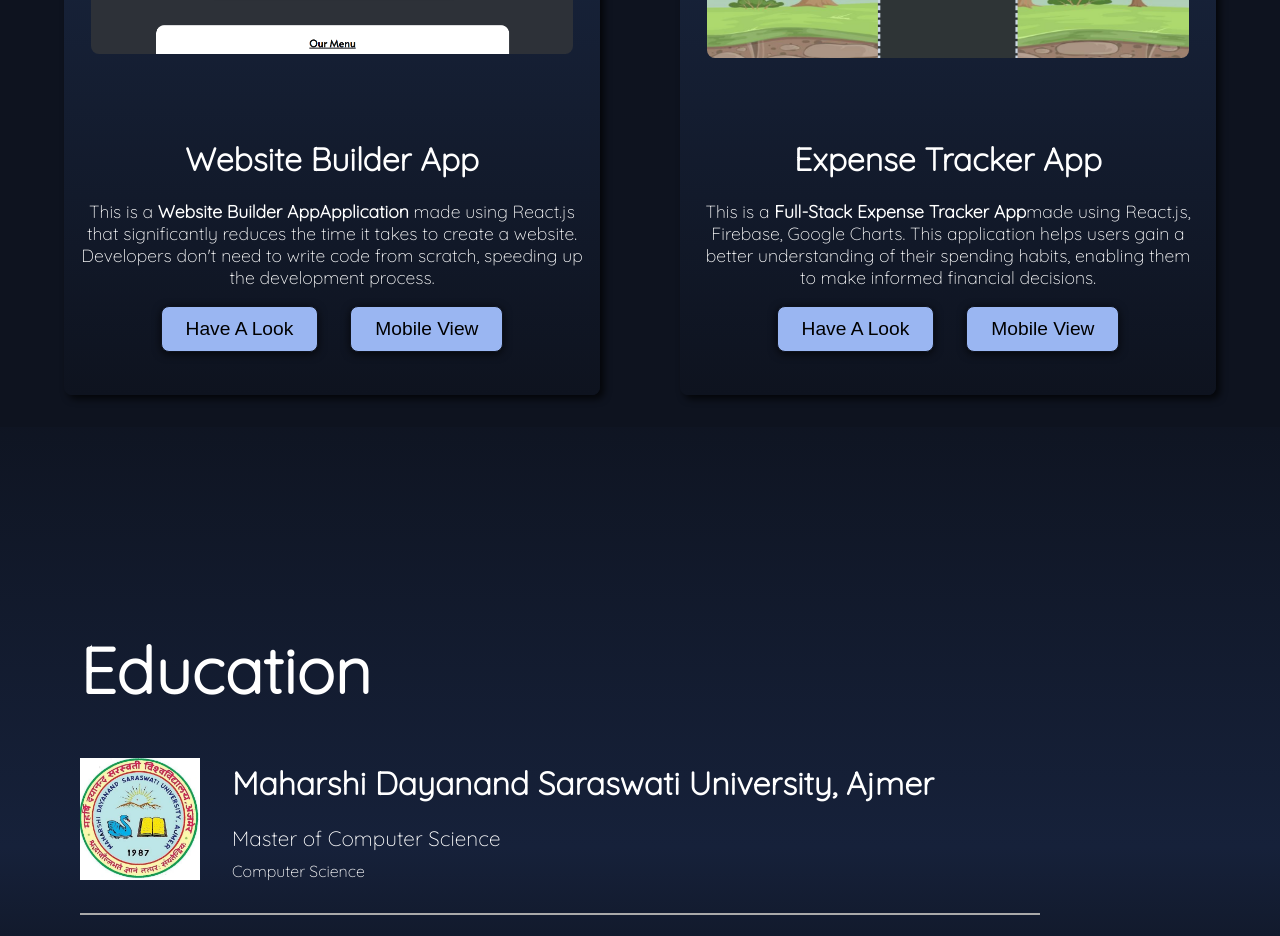
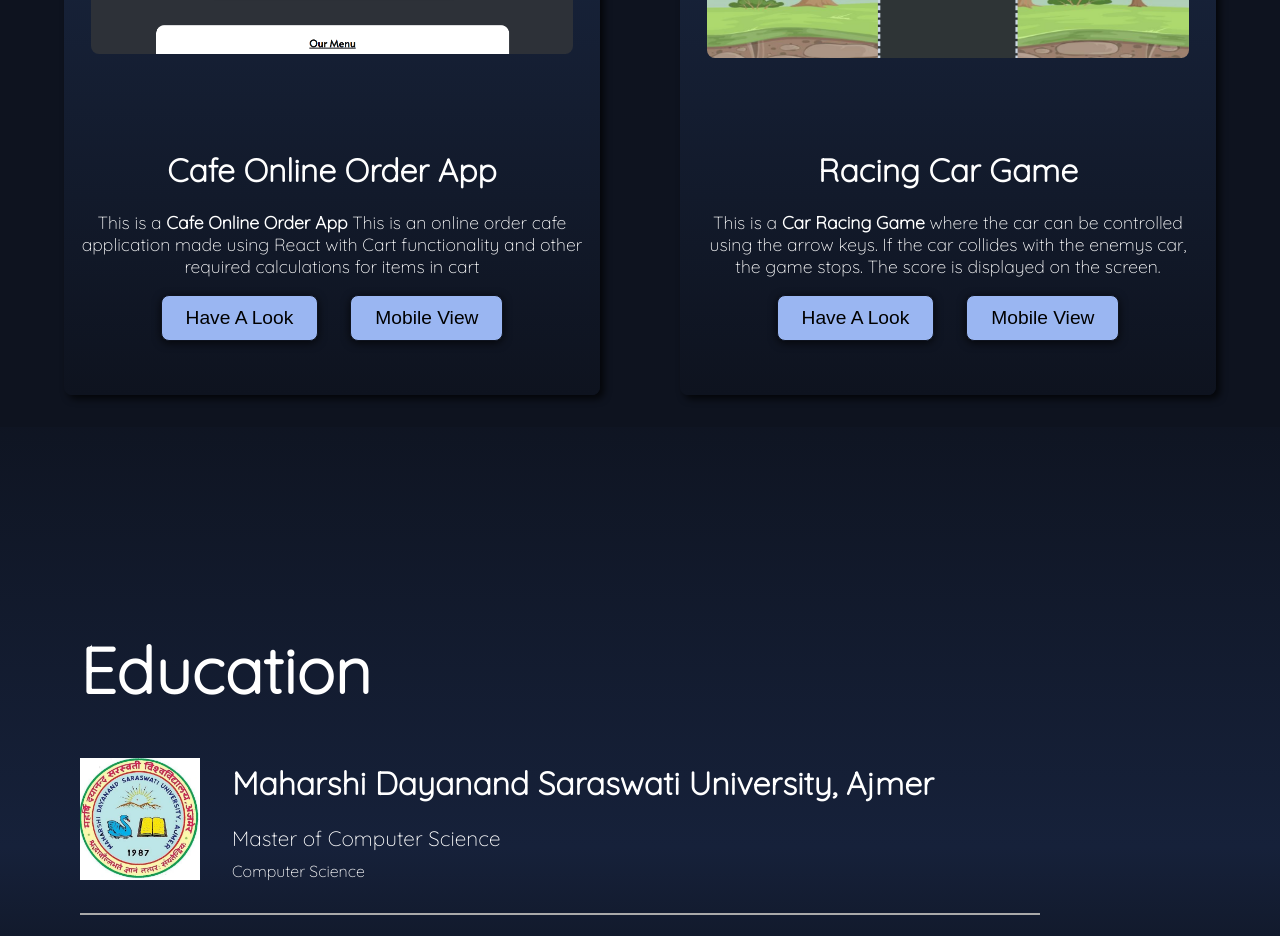
Before and after one commit to Rajeshdukiya/Rajesh-portfolio, a React (Create React App) app: page / in a window 1280 px wide. Shown: the part 3000-3936 px from the top of the page. Built offline with nearby package versions, Linux system fonts and the light colour scheme.

Commit message:
initial_2

```diff
--- a/src/components/Introduction/IntroSection.js
+++ b/src/components/Introduction/IntroSection.js
@@ -35,7 +35,7 @@ const IntroSection = () => {
                 <p style={{ fontWeight: !modeCtx.mode ? 'bold' : 'normal' }}>I am a Frontend Web Developer with experience of building web applications with React.js {/* / Next.js  */}/ Javascript and some other cool libraries, custom plugins, animations and frameworks.</p>
                 <IconButtons inverse />
                 <div className={styles.intro__btn}>
-                    <Button id='btn4' onClick={() => setLink('')}>MY RESUME</Button>
+                    <Button id='btn4' onClick={() => setLink('https://drive.google.com/file/d/1RTQSxslMUySr0adhRY7KBR6JunZakfXo/view')}>MY RESUME</Button>
                     <a href='#contact' alt='Contact Me'><Button id='btn5'>CONTACT ME</Button></a>
                 </div>
             </aside>
--- a/src/components/OpenSource/OpenSource.js
+++ b/src/components/OpenSource/OpenSource.js
@@ -19,8 +19,11 @@ const OpenSource = () => {
                 <p className={styles.project__detail} style={{ fontWeight: !modeCtx.mode ? 'bold' : 'normal' }}>Some cool projects that I built till now...</p>
             </div>
             <div className={styles.project__list}>
-                <ProjectCard project='1' src1={img1a} src2={img1b} heading='Website Builder App' detail1='This is a ' name='Website Builder AppApplication ' detail2="made using React.js that significantly reduces the time it takes to create a website. Developers don't need to write code from scratch, speeding up the development process." link='https://web-application-builder-nu.vercel.app/' />
-                <ProjectCard project='2' src1={img2a} src2={img2b} heading='Expense Tracker App' detail1='This is a' name=' Full-Stack Expense Tracker App' detail2='made using React.js, Firebase, Google Charts. This application helps users gain a better understanding of their spending habits, enabling them to make informed financial decisions.' link='https://expense-tracker-app-delta-one.vercel.app/sign-in' />
+                <ProjectCard project='1' src1={img1a} src2={img1b} heading='Cafe Online Order App' detail1='This is a ' name='Cafe Online Order App
+ ' detail2="This is an online order cafe application made using React with Cart functionality and other required calculations for items in cart" link='https://cafe-aap.netlify.app/' />
+                <ProjectCard project='2' src1={img2a} src2={img2b} heading='
+Racing Car Game' detail1='This is a' name='
+Car Racing Game ' detail2='where the car can be controlled using the arrow keys. If the car collides with the enemys car, the game stops. The score is displayed on the screen.' link='https://car-game-play.netlify.app' />
             </div>
         </div>
     );
--- a/src/hooks/useWindowSize.js
+++ b/src/hooks/useWindowSize.js
@@ -1,4 +1,4 @@
-import { useEffect, useRef, useState } from 'react';
+import { useEffect, useState } from 'react';
 
 const useWindowSize = () => {
 
```
